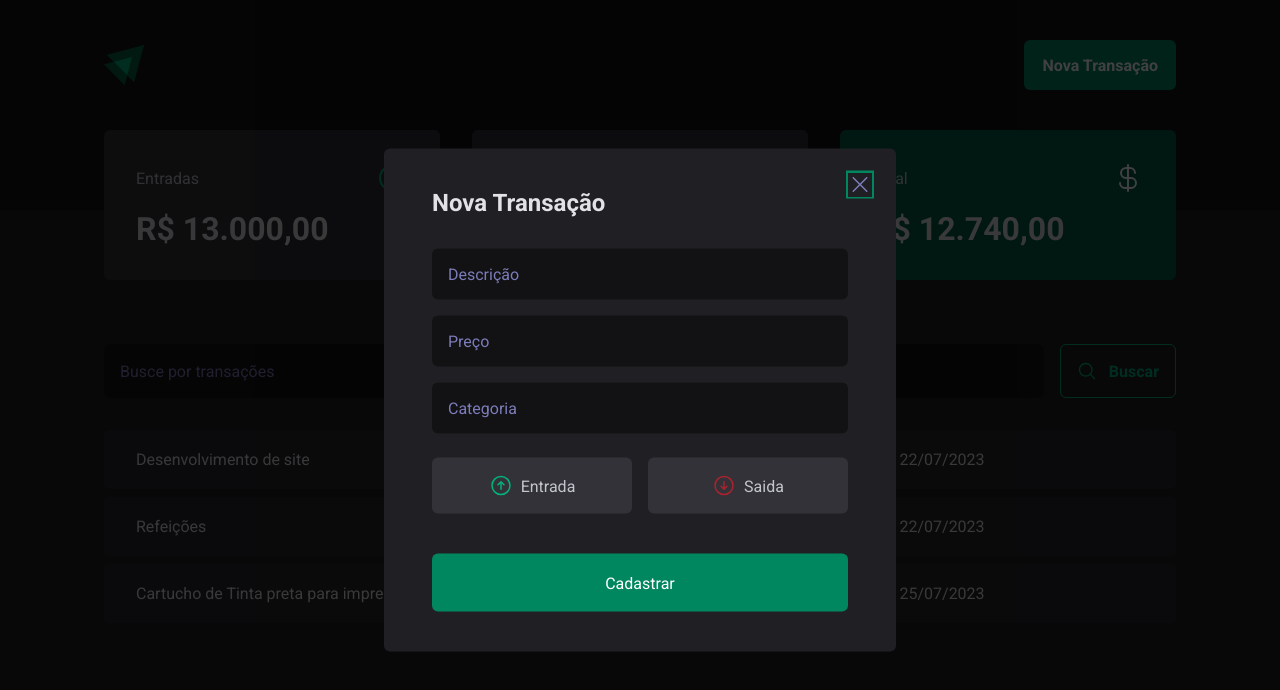
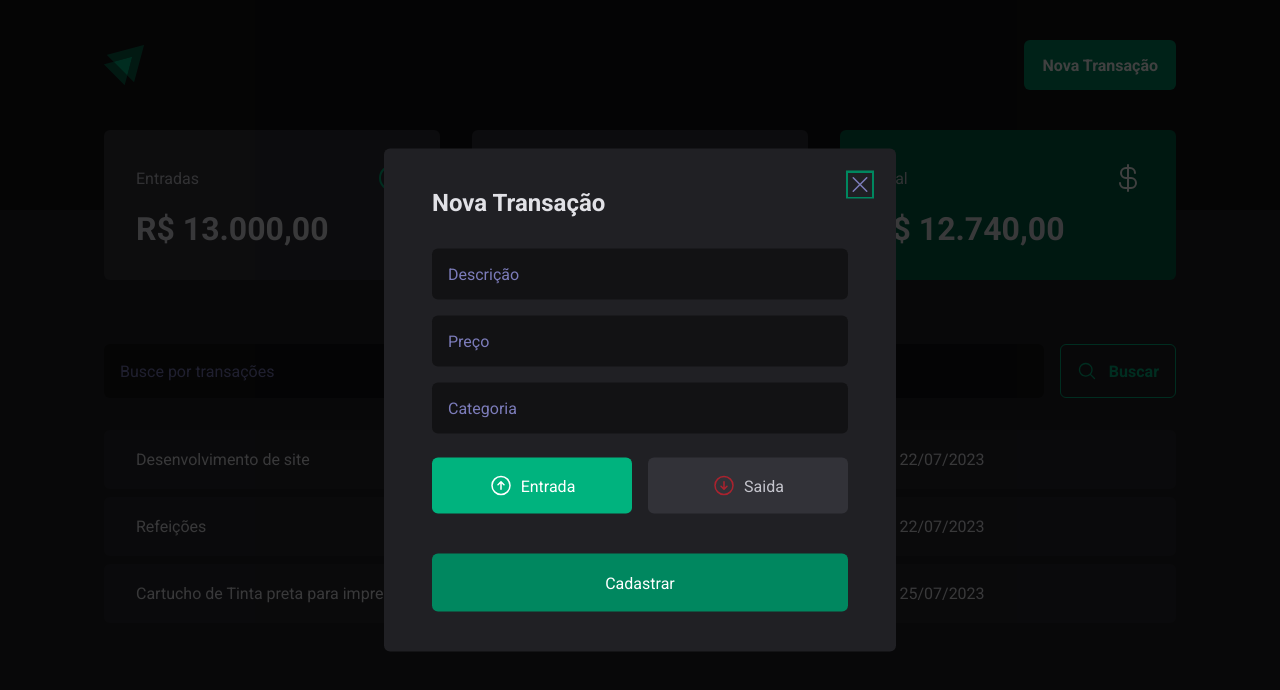
Before and after one commit to devEliasJr/financeController, a React (Vite) app: page / in a window 1280 px wide. Both pictures are taken after a click on the button "Nova Transação". Shown: the top 690 px of the page. Built offline with nearby package versions, Linux system fonts and the light colour scheme; data requests are answered from the project's data file.

Commit message:
feat:  Included controlled input for radio button

```diff
--- a/src/components/NewTransactionModal/index.tsx
+++ b/src/components/NewTransactionModal/index.tsx
@@ -9,24 +9,28 @@ import {
 import { X, ArrowCircleUp, ArrowCircleDown } from "@phosphor-icons/react";
 import * as z from "zod";
 import { zodResolver } from "@hookform/resolvers/zod";
-import { useForm } from "react-hook-form";
+import { Controller, useForm } from "react-hook-form";
 
 const newTransactionFormSchema = z.object({
   description: z.string(),
   price: z.number(),
   category: z.string(),
-  // type: z.enum(["income", "outcome"]),
+  type: z.enum(["income", "outcome"]),
 });
 
 type newTransactionFormInputs = z.infer<typeof newTransactionFormSchema>;
 
 export function NewTransactionModal() {
   const {
+    control,
     register,
     handleSubmit,
     formState: { isSubmitting },
   } = useForm<newTransactionFormInputs>({
     resolver: zodResolver(newTransactionFormSchema),
+    defaultValues: {
+      type: "income",
+    },
   });
 
   async function handleCreateNewTransaction(data: newTransactionFormInputs) {
@@ -58,7 +62,7 @@ export function NewTransactionModal() {
             type="number"
             placeholder="Preço"
             required
-            {...register("price", {valueAsNumber: true})}
+            {...register("price", { valueAsNumber: true })}
           />
 
           <input
@@ -67,8 +71,15 @@ export function NewTransactionModal() {
             required
             {...register("category")}
           />
-
-          <TransationType>
+          <Controller
+            control={control}
+            name="type"
+            render={({ field }) => {
+              return (
+                <TransationType
+                  onValueChange={field.onChange}
+                  value={field.value}
+                >
                   <TransationTypeButton $variant="income" value="income">
                     <ArrowCircleUp size={24} />
                     Entrada
@@ -78,8 +89,13 @@ export function NewTransactionModal() {
                     Saida
                   </TransationTypeButton>
                 </TransationType>
+              );
+            }}
+          />
 
-          <button type="submit" disabled={isSubmitting}>Cadastrar</button>
+          <button type="submit" disabled={isSubmitting}>
+            Cadastrar
+          </button>
         </form>
       </Content>
     </Dialog.Portal>
```
Lines whose indentation alone changed are shown as unchanged.
